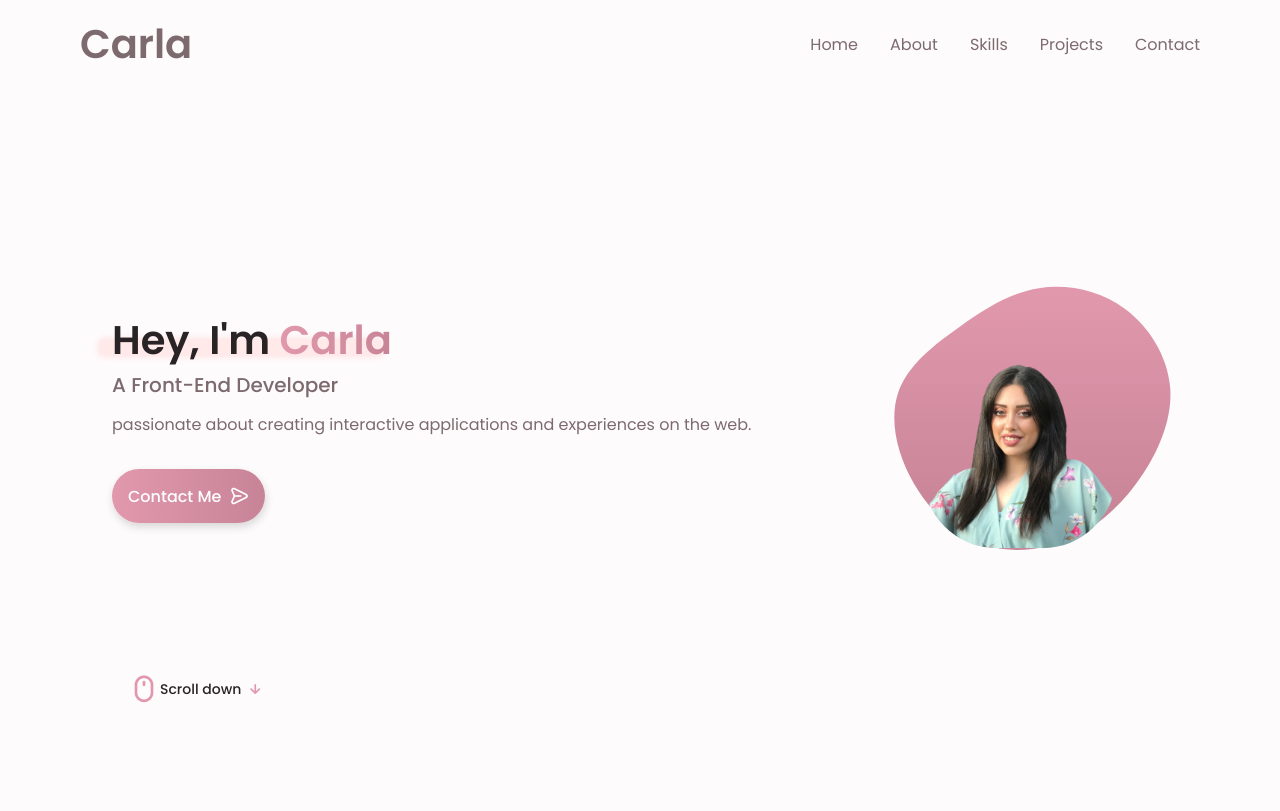
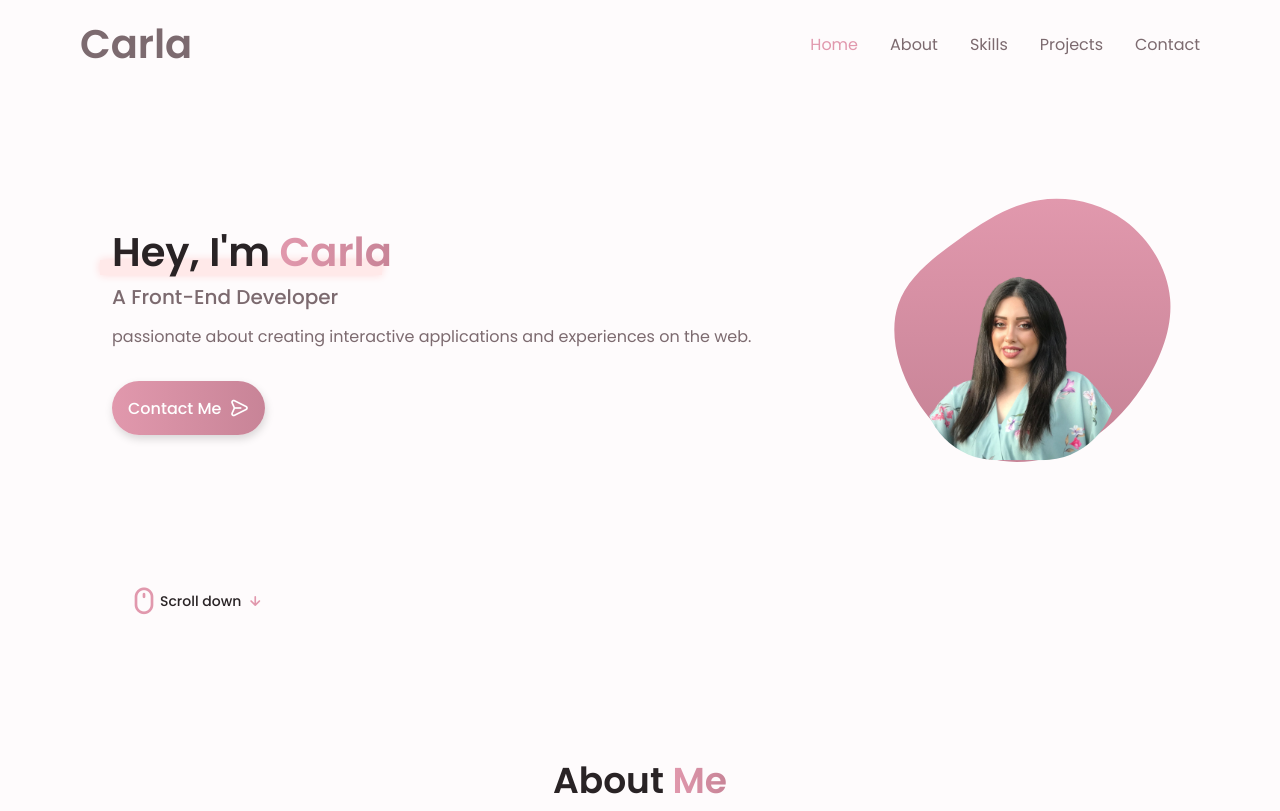
Before and after one commit to CarlaCheikh/Carla-Portfolio, a plain HTML site: page index.html in a window 1280 px wide. Shown: the top 811 px of the page. Drawn offline with nearby package versions, Linux system fonts and the light colour scheme.

Commit message:
update css

```diff
--- a/style.css
+++ b/style.css
@@ -116,11 +116,8 @@ img {
 
 /* header */
 .header {
-    /* position: fixed; */
     width: 100%;
     top: 0;
-    /* left: 0; */
-    /* z-index: 100; */
     background-color: var(--body-transparent-color);
 }
 
@@ -132,7 +129,7 @@ img {
 }
 
 .hamburger {
-     z-index: 200;
+    z-index: 200;
     top: 0;
     right: 1rem;
     padding: 4px;
@@ -140,6 +137,11 @@ img {
     border: none;
     background-color: var(--body-color);
     cursor: pointer;
+    position: fixed;
+}
+
+.nav-close {
+    z-index: 100;
 }
 
 .hidden {
@@ -168,6 +170,7 @@ img {
     box-shadow: 0 -1px 4px rgba(0, 0, 0, 0.15);
     transition: var(--transition);
     }
+
 }
 
 .nav-link:hover {
@@ -459,7 +462,13 @@ input,textarea {
     background-color: var(--container-color);
     color: var(--title-color);
     resize: none;
-    width: 450px;
+    max-width: 450px;
+}
+
+input[type="text"]:focus,
+input[type="email"]:focus,
+textarea:focus {
+    border: 1px solid var(--title-color);
 }
 
 .submit-button {
@@ -482,6 +491,24 @@ input,textarea {
     text-align: center;
     color: var(--body-color);
 }
+
+/*active link*/
+.active-link {
+    color: var(--pink-color);
+}
+
+/* scroll bar*/
+::-webkit-scrollbar{
+   width: .60rem;
+   background-color: var(--body-color);
+   border-radius: .5rem;
+  padding: 10px;
+}
+
+::-webkit-scrollbar-thumb{
+    background-color: hsl(343 , 12%,90%);
+    border-radius: .5rem;
+ }
 
 /*for small screen*/
 @media screen and (max-width: 350px) {
@@ -569,7 +596,7 @@ input,textarea {
         width: 300px;
     }
     .submit-button {
-        width: 61%;
+        width: 54%;
     }
     .contact-social {
         margin-bottom: 2rem;
@@ -643,6 +670,12 @@ input,textarea {
         margin-left: var(--margin-3);
         margin-right: var(--margin-3);
     }
+    .header {
+        position: fixed;
+        top:0;
+        z-index: 200;
+        background-color: var(--body-color);
+    }
     body {
         margin: 0;
     }
@@ -710,8 +743,8 @@ input,textarea {
         -webkit-box-shadow: 0 0 8px #ffd6d6;
         box-shadow: 0 0 8px #ffd6d6;
         height: 15px;
-        top: 310px;
-        left: 50px;
+        top: 228px;
+        left: 54px;
         width: 32%;
         z-index: -1;
     }
@@ -783,7 +816,7 @@ input,textarea {
         -webkit-box-shadow: 0 0 8px #ffd6d6;
         box-shadow: 0 0 8px #ffd6d6;
         height: 15px;
-        top: 330px;
+        top: 240px;
         left: 90px;
         width: 32%;
         z-index: -1;
@@ -807,7 +840,7 @@ input,textarea {
         width: 600px;
     }
     .submit-button {
-        width: 30%;
+        width: 37%;
         margin-top: 1rem;
     }
 }
@@ -820,7 +853,7 @@ input,textarea {
         -webkit-box-shadow: 0 0 8px #ffd6d6;
         box-shadow: 0 0 8px #ffd6d6;
         height: 15px;
-        top: 340px;
+        top: 260px;
         left: 100px;
         width: 22%;
         z-index: -1;
```
